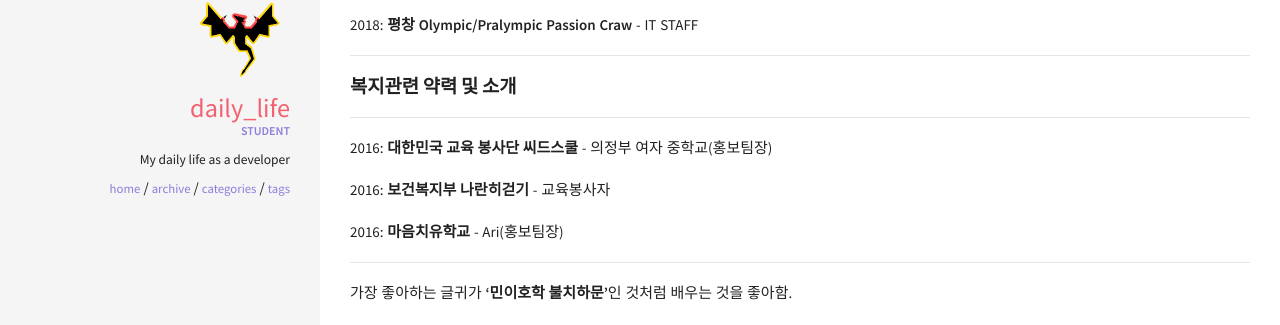
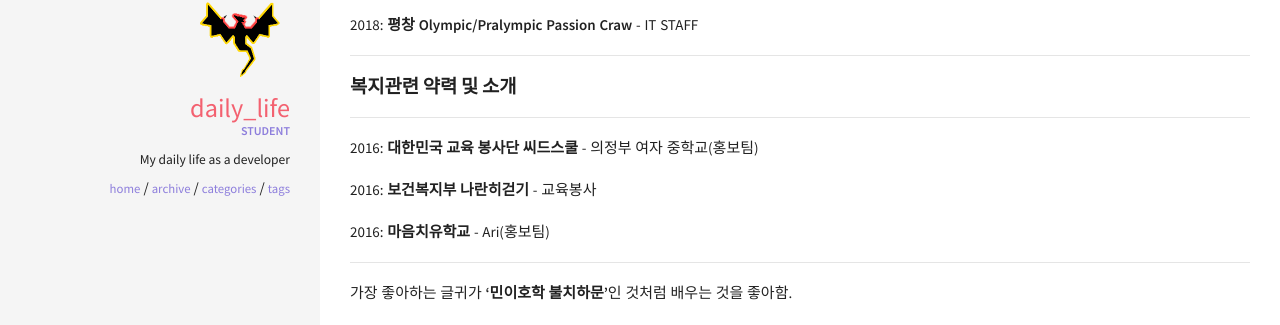
Before and after one commit to renyuanz/leonids, a Jekyll site: the page built from _posts/2017-06-21-read_me.md, in a window 1280 px wide. Shown: the part 603-928 px from the top of the page. Built offline with Jekyll 4.4.1, drawn with Linux system fonts in a browser that asks for light colours.

Commit message:
Modified read_me.md

```diff
--- a/_posts/2017-06-21-read_me.md
+++ b/_posts/2017-06-21-read_me.md
@@ -25,11 +25,11 @@
 ---
 
 
-2016: **대한민국 교육 봉사단 씨드스쿨** - 의정부 여자 중학교(홍보팀장)
+2016: **대한민국 교육 봉사단 씨드스쿨** - 의정부 여자 중학교(홍보팀)
 
-2016: **보건복지부 나란히걷기** - 교육봉사자
+2016: **보건복지부 나란히걷기** - 교육봉사
 
-2016: **마음치유학교** - Ari(홍보팀장)
+2016: **마음치유학교** - Ari(홍보팀)
 
 ---
 
```
